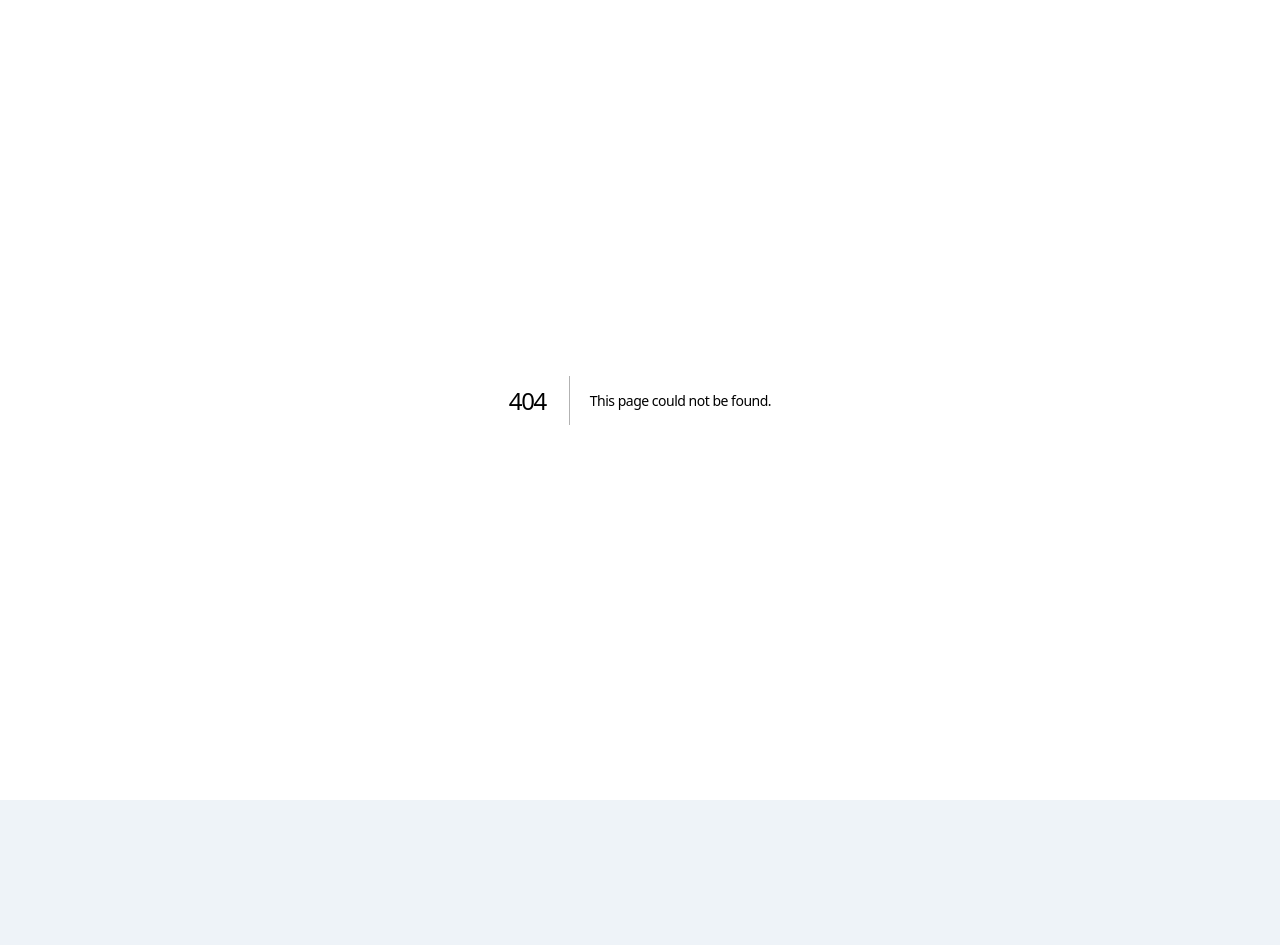
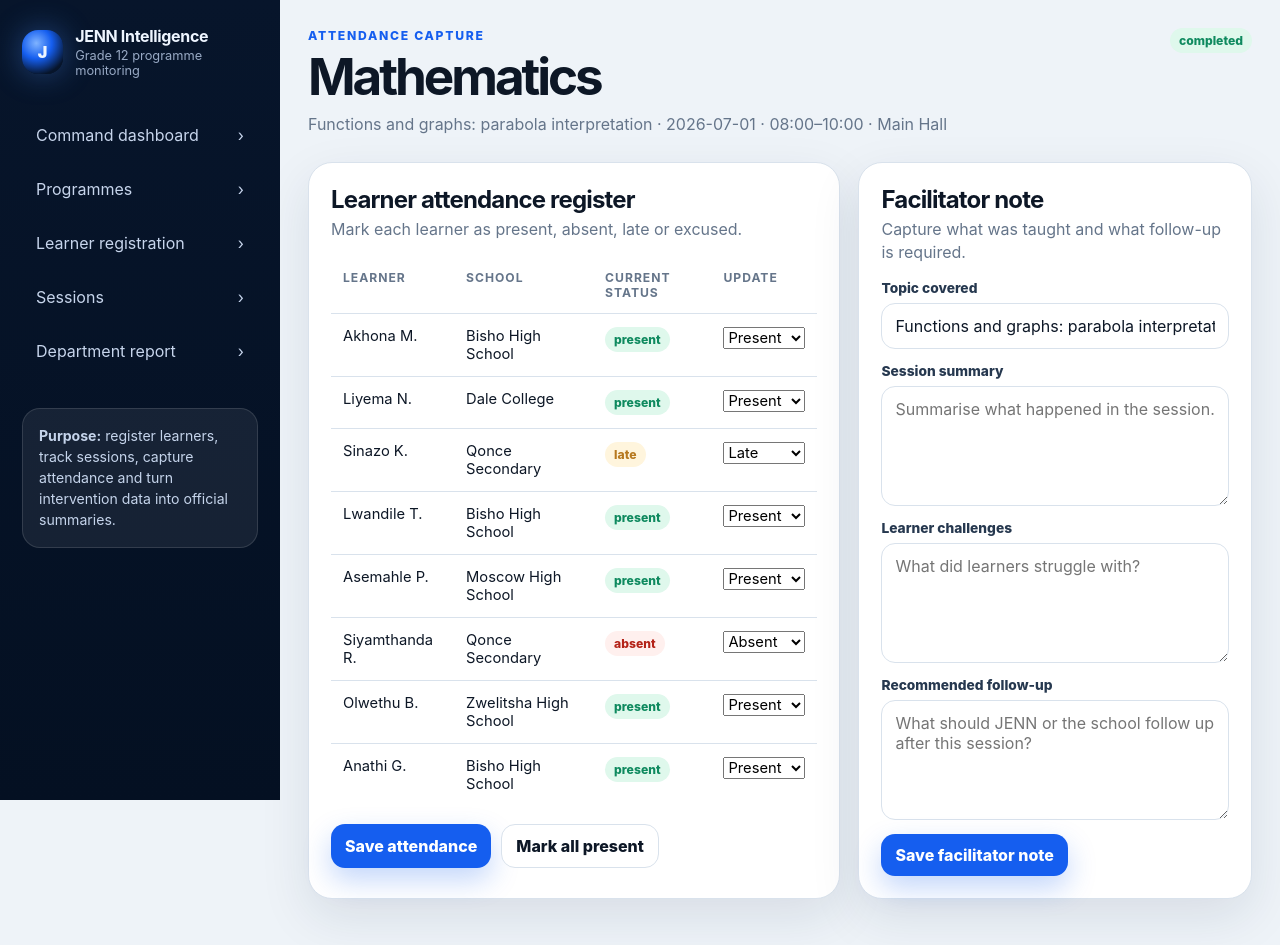
Before and after one commit to sbaj179/jenn-programme-intelligence, a Next.js app: page /sessions/1/attendance in a window 1280 px wide. Before the commit this address had no page. Before the commit the page ends 800 px from the top, so only its background shows below. Built offline with nearby package versions, Linux system fonts and the light colour scheme.

Commit message:
Add attendance capture page

```diff
--- /dev/null
+++ b/src/app/sessions/[id]/attendance/page.jsx
@@ -0,0 +1,97 @@
+import AppShell from '@/components/AppShell'
+import { demoSessions } from '@/lib/demo-data'
+import { getLearnerAttendanceRows } from '@/lib/metrics'
+
+export default function AttendanceCapturePage({ params }) {
+  const session = demoSessions.find((item) => item.id === params.id) || demoSessions[0]
+  const rows = getLearnerAttendanceRows(session.id)
+
+  return (
+    <AppShell>
+      <header className="page-header">
+        <div>
+          <p className="eyebrow">Attendance capture</p>
+          <h1>{session.subject_name}</h1>
+          <p className="lead">
+            {session.topic} · {session.session_date} · {session.start_time}–{session.end_time} · {session.venue}
+          </p>
+        </div>
+        <span className={`status ${session.status}`}>{session.status.replace('_', ' ')}</span>
+      </header>
+
+      <section className="grid-2">
+        <div className="panel">
+          <div className="panel-header">
+            <div>
+              <h2>Learner attendance register</h2>
+              <p>Mark each learner as present, absent, late or excused.</p>
+            </div>
+          </div>
+          <div className="table-wrap">
+            <table>
+              <thead>
+                <tr>
+                  <th>Learner</th>
+                  <th>School</th>
+                  <th>Current status</th>
+                  <th>Update</th>
+                </tr>
+              </thead>
+              <tbody>
+                {rows.map((row) => (
+                  <tr key={row.learner.id}>
+                    <td>{row.learner.first_name} {row.learner.last_name}</td>
+                    <td>{row.learner.school_name}</td>
+                    <td><span className={`status ${row.status}`}>{row.status.replace('_', ' ')}</span></td>
+                    <td>
+                      <select defaultValue={row.status === 'not_marked' ? 'present' : row.status}>
+                        <option value="present">Present</option>
+                        <option value="absent">Absent</option>
+                        <option value="late">Late</option>
+                        <option value="excused">Excused</option>
+                      </select>
+                    </td>
+                  </tr>
+                ))}
+              </tbody>
+            </table>
+          </div>
+          <div className="button-row" style={{ marginTop: 18 }}>
+            <button className="btn primary" type="button">Save attendance</button>
+            <button className="btn secondary" type="button">Mark all present</button>
+          </div>
+        </div>
+
+        <div className="panel">
+          <div className="panel-header">
+            <div>
+              <h2>Facilitator note</h2>
+              <p>Capture what was taught and what follow-up is required.</p>
+            </div>
+          </div>
+          <form className="form-grid">
+            <div className="field full">
+              <label>Topic covered</label>
+              <input defaultValue={session.topic} />
+            </div>
+            <div className="field full">
+              <label>Session summary</label>
+              <textarea placeholder="Summarise what happened in the session." />
+            </div>
+            <div className="field full">
+              <label>Learner challenges</label>
+              <textarea placeholder="What did learners struggle with?" />
+            </div>
+            <div className="field full">
+              <label>Recommended follow-up</label>
+              <textarea placeholder="What should JENN or the school follow up after this session?" />
+            </div>
+            <div className="button-row full">
+              <button type="button" className="btn primary">Save facilitator note</button>
+            </div>
+          </form>
+        </div>
+      </section>
+    </AppShell>
+  )
+}
```
